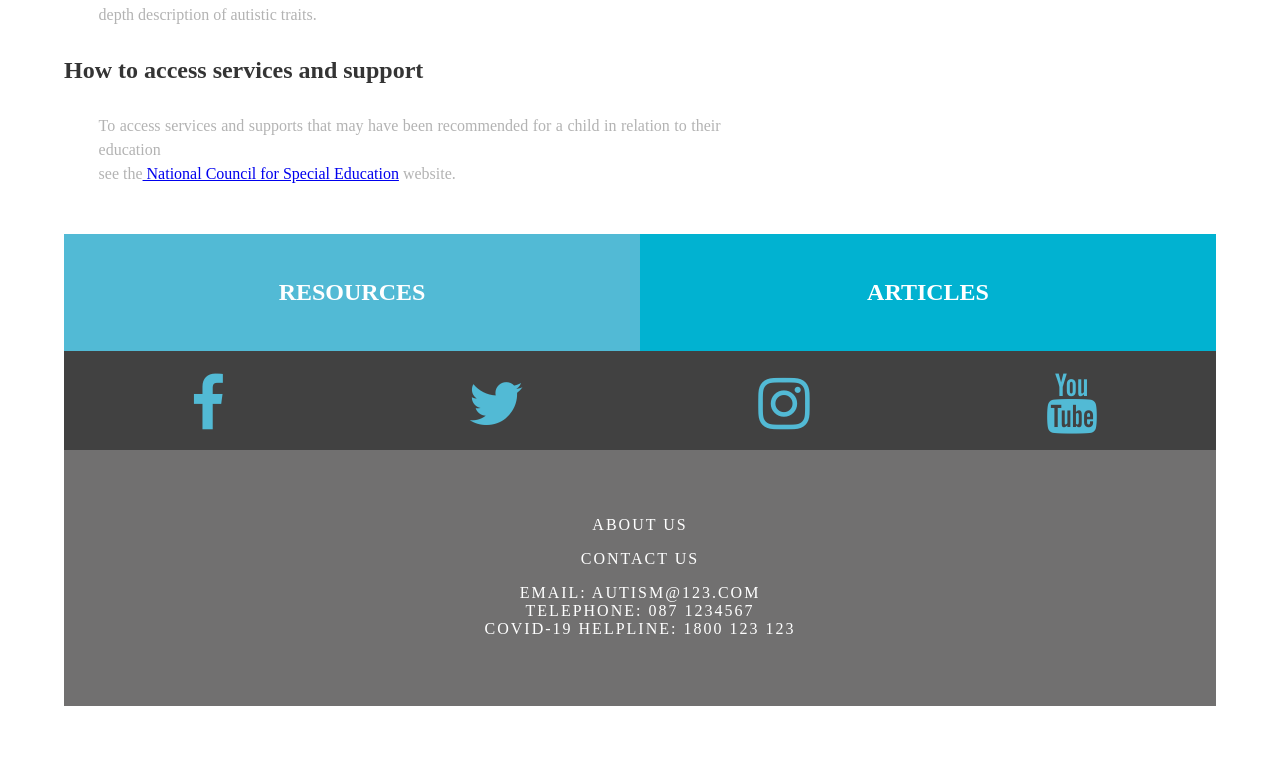
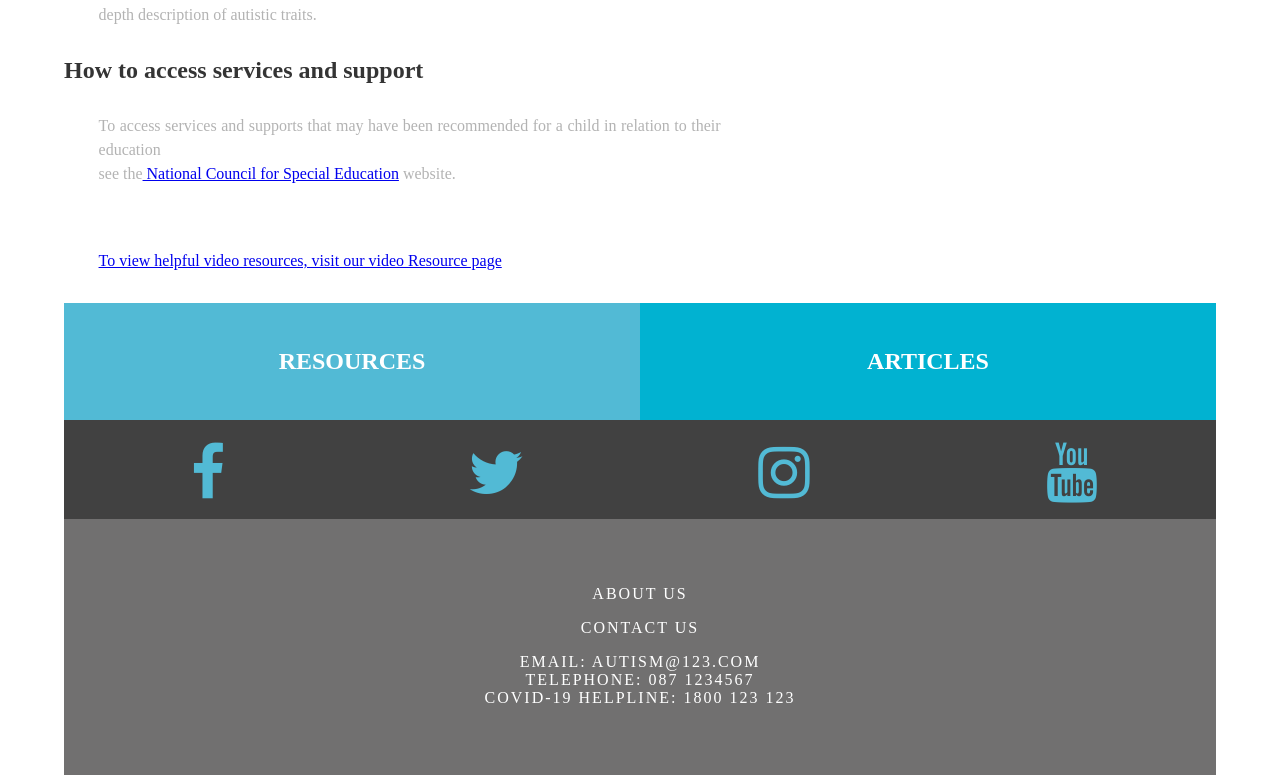
Before and after one commit to rlennon/AutismITResources, a PHP site: page /phpWebsite/FAQ.php in a window 1280 px wide. Shown: the part 492-1267 px from the top of the page. Before the commit the page ends 1198 px from the top, so only its background shows below. Run offline with PHP 8.4, Linux system fonts and the light colour scheme; some libraries are stand-ins or nearby versions.

Commit message:
FAQ updated

```diff
--- a/phpWebsite/FAQ.php
+++ b/phpWebsite/FAQ.php
@@ -29,6 +29,7 @@
       been recommended for a child in relation to their education <br>
        see the<a href="https://ncse.ie/for-schools"> National Council for Special Education</a> website.</p>
       <br>
+	<p> <a href="videoResources.php">To view helpful video resources, visit our video Resource page</a></p>
   </section>
 
    <div class="row blockDisplay">
```
